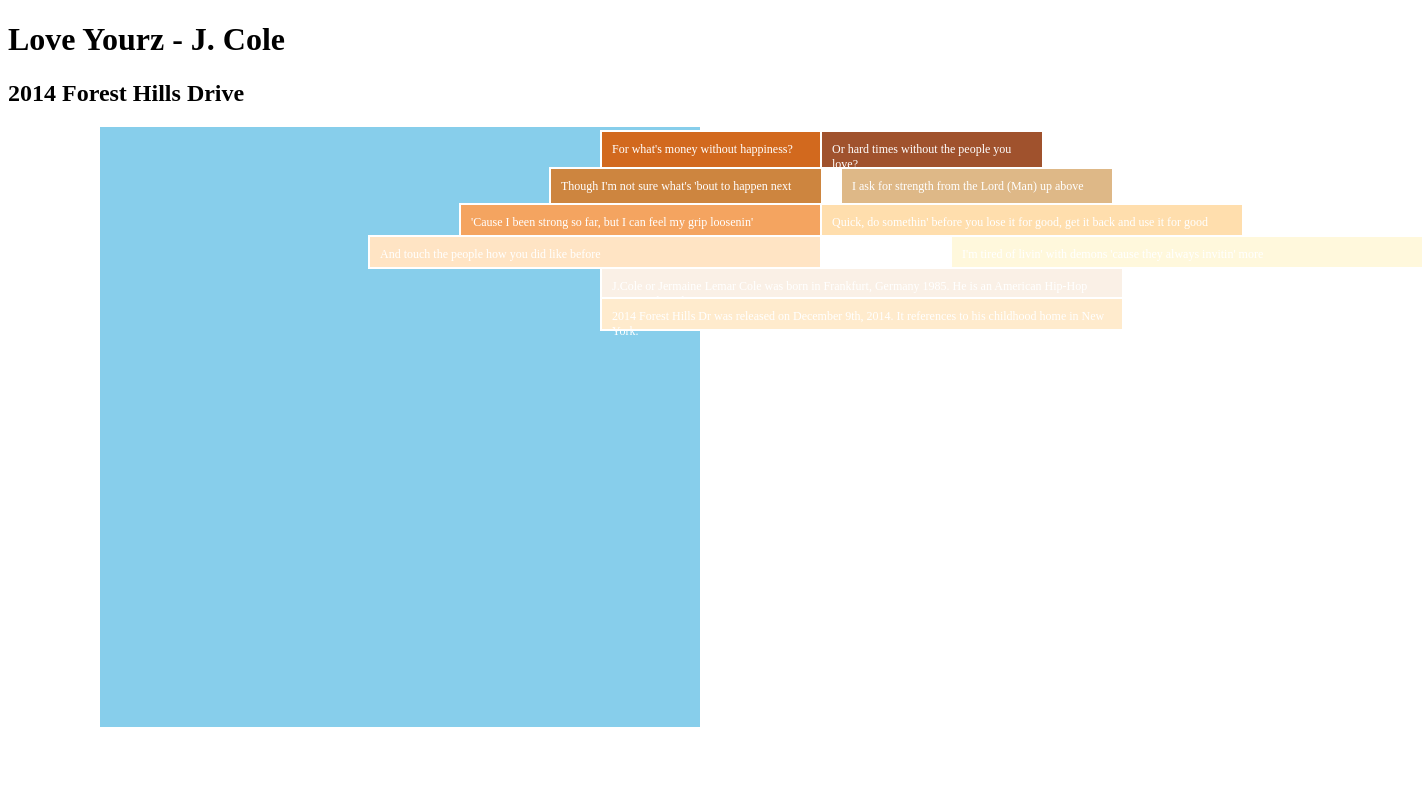
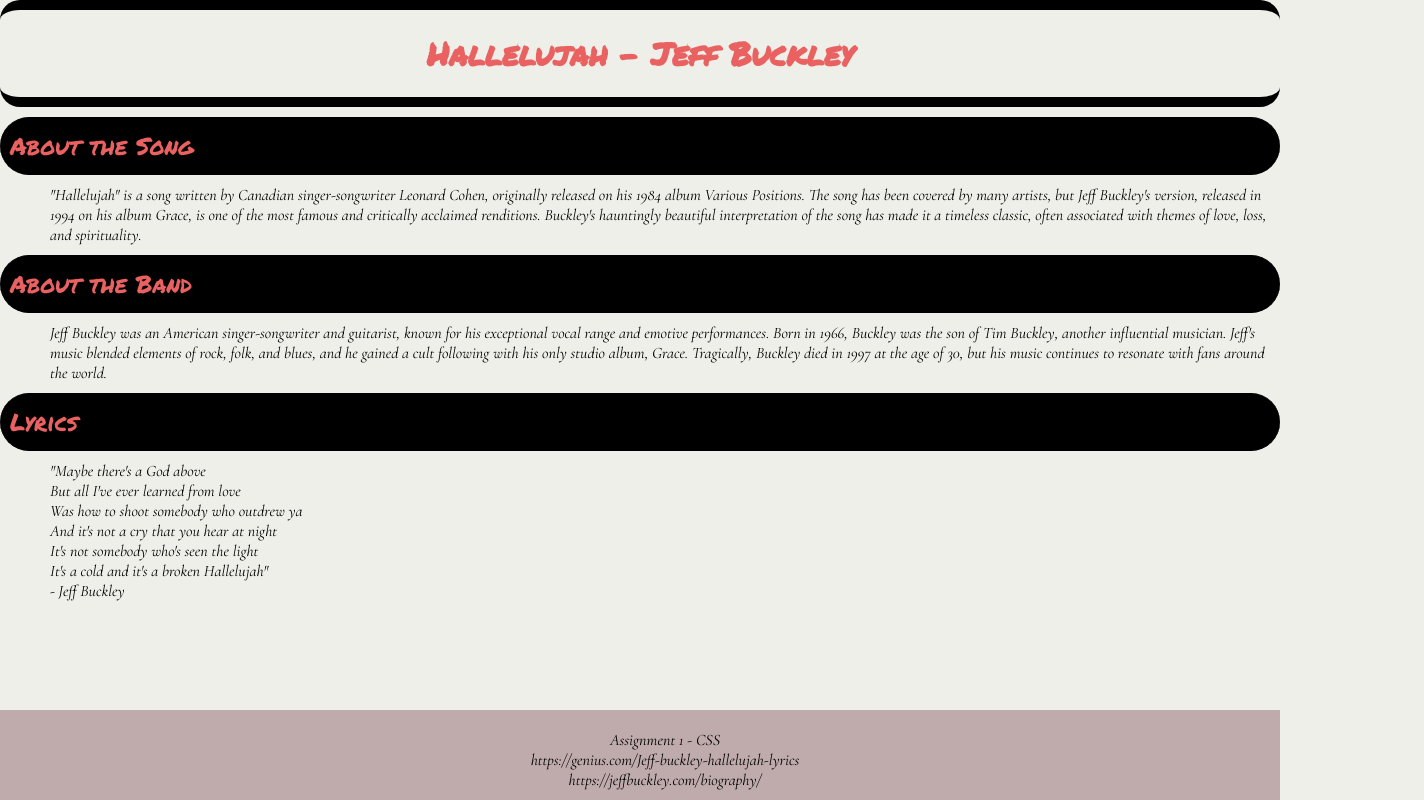
Before and after one commit to kayo1122/COMP1054-CSS, a plain HTML site: page assignment1/index.html in a window 1280 px wide. Shown: the whole page, 1424 px wide, since content can reach past the window. Drawn offline with nearby package versions, Linux system fonts and the light colour scheme.

Commit message:
assignment 1 complete

```diff
--- a/assignment1/index.html
+++ b/assignment1/index.html
@@ -1,28 +1,67 @@
-<!doctype html>
+<!DOCTYPE html>
 <html lang="en">
   <head>
-    <meta charset="utf-8">
-    <meta name="viewport" content="width=device-width, initial-scale=1">
-    <link rel="stylesheet" href="main.css"/>
-    <title>Love Yourz</title>
+    <meta charset="UTF-8">
+    <link href="main.css" rel="stylesheet" type="text/css"/>
+    <title> Hallelujah - Jeff Buckley</title>
+    <link rel="preconnect" href="https://fonts.googleapis.com">
+    <link rel="preconnect" href="https://fonts.gstatic.com" crossorigin>
+    <link href="https://fonts.googleapis.com/css2?family=Permanent+Marker&display=swap" rel="stylesheet">
+    <link rel="preconnect" href="https://fonts.googleapis.com">
+    <link rel="preconnect" href="https://fonts.gstatic.com" crossorigin>
+    <link href="https://fonts.googleapis.com/css2?family=Cormorant+Garamond:ital,wght@0,300..700;1,300..700&display=swap" rel="stylesheet">
+
   </head>
+
   <body>
+    <header>
+      <h1>Hallelujah - Jeff Buckley</h1>
+    </header>
 
-    <h1>Love Yourz - J. Cole</h1>
-    <h2>2014 Forest Hills Drive</h2>
-    <div class = "art">
-    <p class = "one">For what's money without happiness?</p>
-    <p class = "two">Or hard times without the people you love?</p>
-    <p class = "three">Though I'm not sure what's 'bout to happen next</p>
-    <p class = "four">I ask for strength from the Lord (Man) up above</p>
-    <p class = "five">'Cause I been strong so far, but I can feel my grip loosenin'</p>
-    <p class = "six">Quick, do somethin' before you lose it for good, get it back and use it for good</p>
-    <p class = "seven">And touch the people how you did like before</p>
-    <p class = "eight">I'm tired of livin' with demons 'cause they always invitin' more</p>
-    <p class = "nine"> J.Cole or Jermaine Lemar Cole was born in Frankfurt, Germany 1985. He is an American Hip-Hop artist, and producer</p>
-    <p class = "ten">2014 Forest Hills Dr was released on December 9th, 2014. It references to his childhood home in New York. </p>
-    </div>
+    <main>
+      <article>
+        <header>
+          <h2>About the Song</h2>
+        </header>
+        <p>
+          "Hallelujah" is a song written by Canadian singer-songwriter Leonard Cohen, originally released on his 1984 album Various Positions. The song has been covered by many artists, but Jeff Buckley's version, released in 1994 on his album Grace, is one of the most famous and critically acclaimed renditions. Buckley's hauntingly beautiful interpretation of the song has made it a timeless classic, often associated with themes of love, loss, and spirituality.
+        </p>
+      </article>
 
+      <article>
+        <header>
+          <h2>About the Band</h2>
+        </header>
+        <p>
+          Jeff Buckley was an American singer-songwriter and guitarist, known for his exceptional vocal range and emotive performances. Born in 1966, Buckley was the son of Tim Buckley, another influential musician. Jeff's music blended elements of rock, folk, and blues, and he gained a cult following with his only studio album, Grace. Tragically, Buckley died in 1997 at the age of 30, but his music continues to resonate with fans around the world.
+        </p>
+      </article>
 
+      <section>
+        <header>
+          <h2>Lyrics</h2>
+        </header>
+        <p>
+          <ul>
+           <li>"Maybe there's a God above</li>
+           <li>But all I've ever learned from love</li>
+           <li>Was how to shoot somebody who outdrew ya</li>
+           <li>And it's not a cry that you hear at night</li>
+           <li>It's not somebody who's seen the light</li>
+           <li>It's a cold and it's a broken Hallelujah"</li>
+          <li>- Jeff Buckley</li>
+          </ul>
+        </p>
+          <!--References -->
+         <!--
+         -->
+      </section>
+    </main>
+    <footer>
+      <p>Assignment 1 - CSS
+        <br>https://genius.com/Jeff-buckley-hallelujah-lyrics
+          <br>https://jeffbuckley.com/biography/
+      </p>
+    </footer>
   </body>
 </html>
--- a/assignment1/main.css
+++ b/assignment1/main.css
@@ -1,97 +1,70 @@
-.art{
-position: absolute;
-width: 600px;
-height: 600px;
-left: 100px;
-background-color: #87CEEB;
-align-content: center;
+*,
+*::before,
+*::after {
+    margin: 0;
+    padding: 0;
+    box-sizing: border-box;
 }
 
-.art p{
-  position: absolute;
-  margin: 0;
-  padding: 10px;
 
-  border: 2px solid white;
-  color: white;
-  font-size: 12px;
+body {
+    font-family: Arial, sans-serif;
+    background-color: #edefe8;
+    margin: 0;
+    padding: 0;
+    padding-bottom: 60px;
 }
-.one{
-  width: 200px;
-  height:15px;
-  left: 500px;
-  top: 3px;
-  background: #d2691e;
+
+h1 {
+    border-top: 10px solid black;
+    border-bottom: 10px solid black;
+    border-radius:20px;
+    text-align: center;
+    padding: 20px;
+    font-family: "Permanent Marker", cursive;
+    color: rgb(233, 97, 97);
 
 }
-.two{
-  width: 200px;
-  height:15px;
-  left: 720px;
-  top: 3px;
-  background: #a0522d;
+
+h2 {
+    margin-top: 10px;
+    border-radius: 30px;
+    border-top: 1px solid black;
+    border-bottom: 1px solid black;
+    background-color: #000000;
+    color: rgb(233, 97, 97);
+    padding: 10px;
+    font-family: "Permanent Marker", cursive;
+    font-weight: 400;
+    font-style: normal;
+}
+
+p {
+  padding-left: 0;
+  margin-left: 50px;
+  margin-top: 10px;
+  list-style-type: none;
+  font-family: "Cormorant Garamond", serif;
+  color: black;
+  font-style: italic;
 
 }
-.three{
-  width: 250px;
-  height:15px;
-  left: 449px;
-  top: 40px;
-  background: #cd853f;
-
+ul{
+  padding-left: 0;
+  margin-left: 50px;
+  margin-top:  10px;
+  list-style-type: none;
+  font-family: "Cormorant Garamond", serif;
+  color: black;
+  font-style: italic;
 }
-.four{
-  width: 250px;
-  height:15px;
-  left: 740px;
-  top: 40px;
-  background: #deb887;
-
+footer {
+    position: fixed;
+    left: 0;
+    bottom: 0;
+    width: 100%;
+    background-color: #bfabab;
+    color: white;
+    text-align: center;
+    padding: 10px 0;
 }
-.five{
-  width: 400px;
-  height:10px;
-  left: 359px;
-  top: 76px;
-  background: #f4a460;
-
-}
-.six{
-  width: 400px;
-  height:10px;
-  left: 720px;
-  top: 76px;
-  background: #ffdead;
-
-}
-.seven{
-  width: 430px;
-  height:10px;
-  left: 268px;
-  top: 108px;
-  background: #ffe4c4;
-
-}
-.eight{
-  width: 450px;
-  height:10px;
-  left: 850px;
-  top: 108px;
-  background: #fff8dc;
-
-}
-.nine{
-  width: 500px;
-  height:10px;
-  left: 500px;
-  top: 140px;
-  background: #faf0e6;
-
-}
-.ten{
-  width: 500px;
-  height:10px;
-  left: 500px;
-  top: 170px;
-  background: #ffebcd;
-}
```
Also changed, not shown: assignment1/images/triangle.jpg (added).
